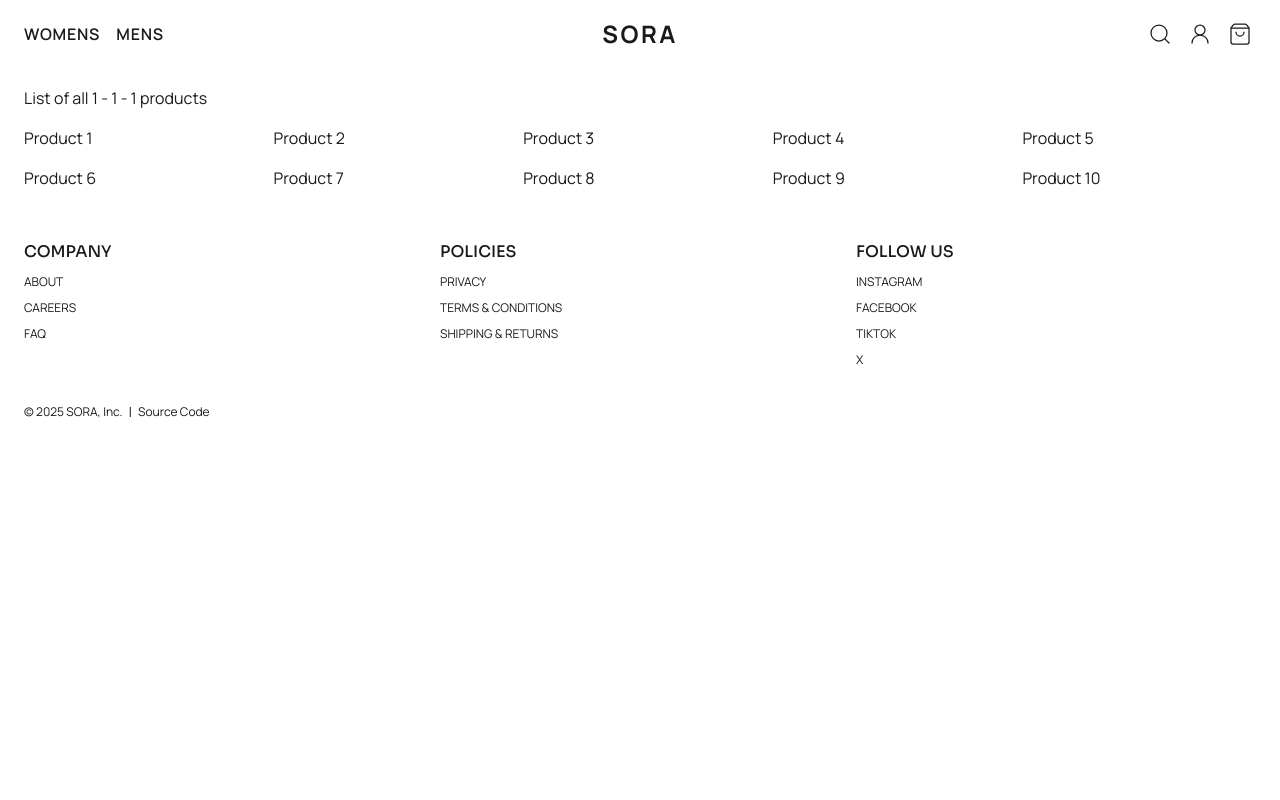
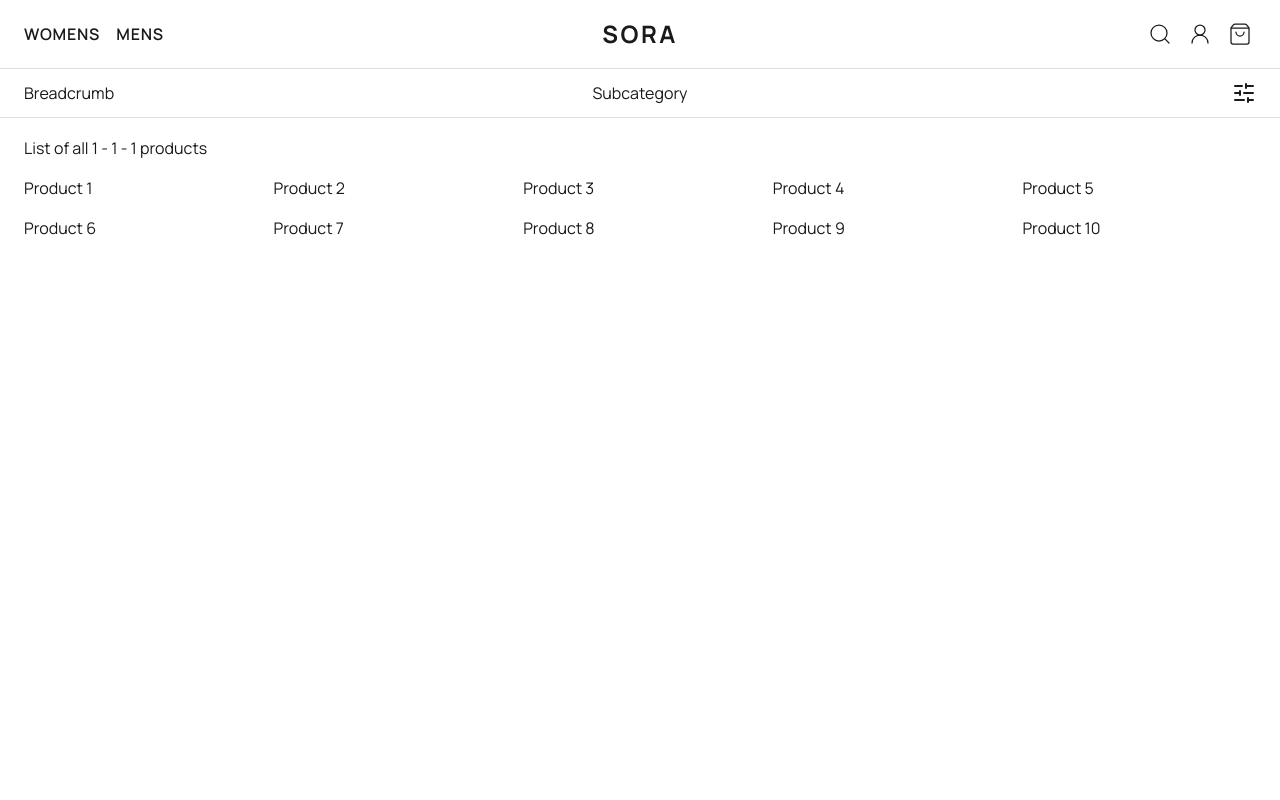
Before and after one commit to JacksonJ97/clothing-store, a Next.js app in the folder client/: page /collections/1/1/1 in a window 1280 px wide. Shown: the top 800 px of the page. Built offline with nearby package versions, Linux system fonts and the light colour scheme.

Commit message:
product list page layout rough draft

```diff
--- a/client/src/app/(shop)/collections/[collection]/[category]/[subcategory]/page.tsx
+++ b/client/src/app/(shop)/collections/[collection]/[category]/[subcategory]/page.tsx
@@ -1,12 +1,6 @@
 export default async function SubcategoryPage({
   params,
-}: {
-  params: Promise<{
-    collection: string;
-    category: string;
-    subcategory: string;
-  }>;
-}) {
+}: PageProps<"/collections/[collection]/[category]/[subcategory]">) {
   const { collection, category, subcategory } = await params;
 
   return (
--- a/client/src/app/(shop)/collections/[collection]/[category]/page.tsx
+++ b/client/src/app/(shop)/collections/[collection]/[category]/page.tsx
@@ -1,8 +1,6 @@
 export default async function CategoryPage({
   params,
-}: {
-  params: Promise<{ collection: string; category: string }>;
-}) {
+}: PageProps<"/collections/[collection]/[category]">) {
   const { collection, category } = await params;
 
   return (
--- a/client/src/app/(shop)/collections/[collection]/layout.tsx
+++ b/client/src/app/(shop)/collections/[collection]/layout.tsx
@@ -1,5 +1,18 @@
-export default function Layout({
+import { SlidersHorizontal } from "lucide-react";
+
+export default async function Layout({
   children,
-}: Readonly<{ children: React.ReactNode }>) {
-  return <main className="p-4.5 lg:px-6">{children}</main>;
+}: LayoutProps<"/collections/[collection]">) {
+  return (
+    <main>
+      <div className="border-border bg-background sticky top-[68px] flex items-center justify-between border-t border-b px-4.5 py-3 lg:px-6">
+        <div className="w-full">Breadcrumb</div>
+        <div>Subcategory</div>
+        <div className="flex w-full justify-end">
+          <SlidersHorizontal className="size-6" />
+        </div>
+      </div>
+      <div className="min-h-screen p-4.5 lg:px-6">{children}</div>
+    </main>
+  );
 }
--- a/client/src/app/(shop)/collections/[collection]/page.tsx
+++ b/client/src/app/(shop)/collections/[collection]/page.tsx
@@ -1,8 +1,6 @@
 export default async function CollectionPage({
   params,
-}: {
-  params: Promise<{ collection: string }>;
-}) {
+}: PageProps<"/collections/[collection]">) {
   const { collection } = await params;
 
   return (
--- a/client/src/app/(shop)/components/Header/index.tsx
+++ b/client/src/app/(shop)/components/Header/index.tsx
@@ -41,7 +41,7 @@ const collections: Collection[] = [
         handle: "tops",
         subcategories: [
           { title: "Shop All", handle: "all" },
-          { title: "T-Shirts", handle: "t-shirts" },
+          { title: "T-Shirts", handle: "tees" },
           { title: "Hoodies", handle: "hoodies" },
           { title: "Sweatshirts", handle: "sweatshirts" },
           { title: "Shirts & Blouses", handle: "shirts-and-blouses" },
@@ -78,7 +78,7 @@ const collections: Collection[] = [
         handle: "tops",
         subcategories: [
           { title: "Shop All", handle: "all" },
-          { title: "T-Shirts", handle: "t-shirts" },
+          { title: "T-Shirts", handle: "tees" },
           { title: "Hoodies", handle: "hoodies" },
           { title: "Sweatshirts", handle: "sweatshirts" },
           { title: "Shirts", handle: "shirts" },
--- a/client/src/app/(shop)/layout.tsx
+++ b/client/src/app/(shop)/layout.tsx
@@ -7,9 +7,7 @@ export const metadata: Metadata = {
   description: "A modern clothing store.",
 };
 
-export default function Layout({
-  children,
-}: Readonly<{ children: React.ReactNode }>) {
+export default function Layout({ children }: LayoutProps<"/">) {
   return (
     <>
       <Header />
--- a/client/src/app/layout.tsx
+++ b/client/src/app/layout.tsx
@@ -13,9 +13,7 @@ const manrope = Manrope({
   fallback: ["Inter", "Roboto", "Helvetica Neue", "Arial", "sans-serif"],
 });
 
-export default function RootLayout({
-  children,
-}: Readonly<{ children: React.ReactNode }>) {
+export default function RootLayout({ children }: LayoutProps<"/">) {
   return (
     <html lang="en">
       <body
```
